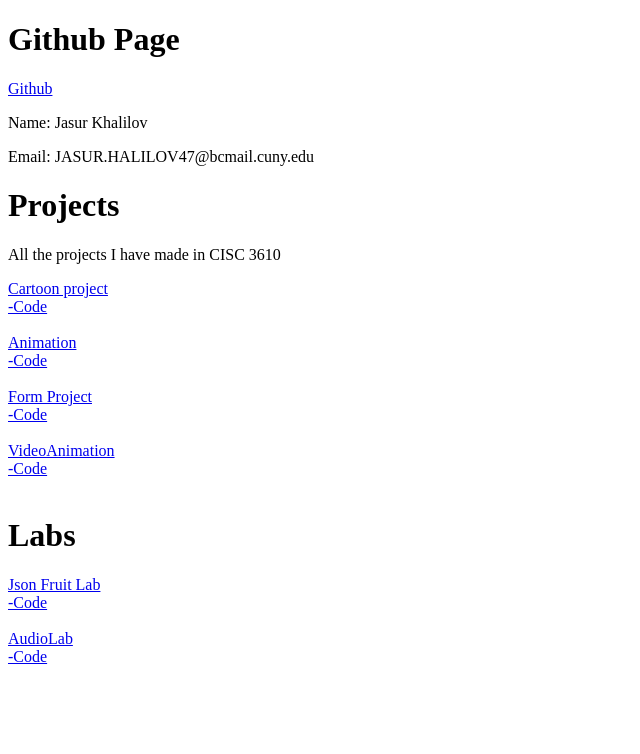
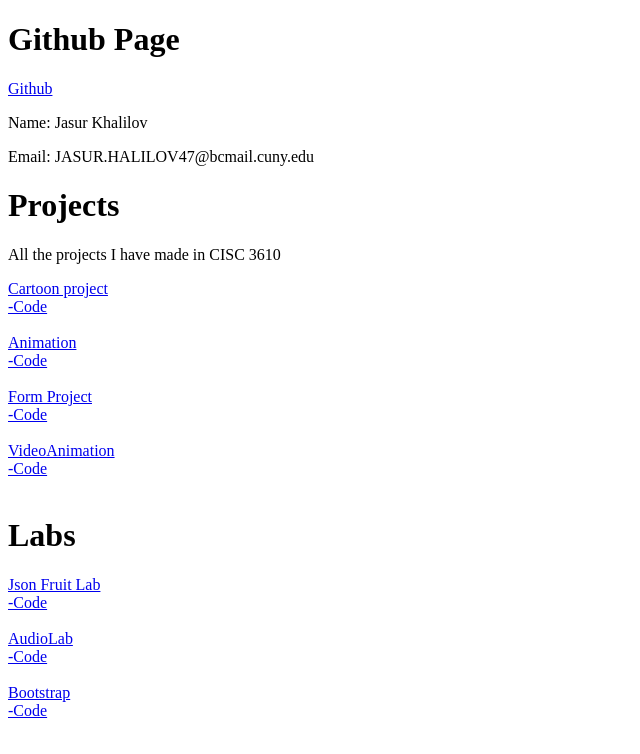
Before and after one commit to JKKO0/CISC-3610, a plain HTML site: page index.html in a window 1280 px wide. Shown: the whole page, without its empty margins (0-640 px from the left). Drawn offline with Linux system fonts and the light colour scheme.

Commit message:
Update index.html

```diff
--- a/index.html
+++ b/index.html
@@ -30,5 +30,9 @@
 
 <a href="AudioLab/index.html">AudioLab</a><br>
 <a href="https://github.com/JKKO0/CISC-3610/tree/main/AudioLab">-Code</a><br><br>
+
+<a href="Boostrap/index.html">Bootstrap</a><br>
+<a href="https://github.com/JKKO0/CISC-3610/tree/main/Bootstrap">-Code</a><br><br>
+
 </body>
 </html>
```
